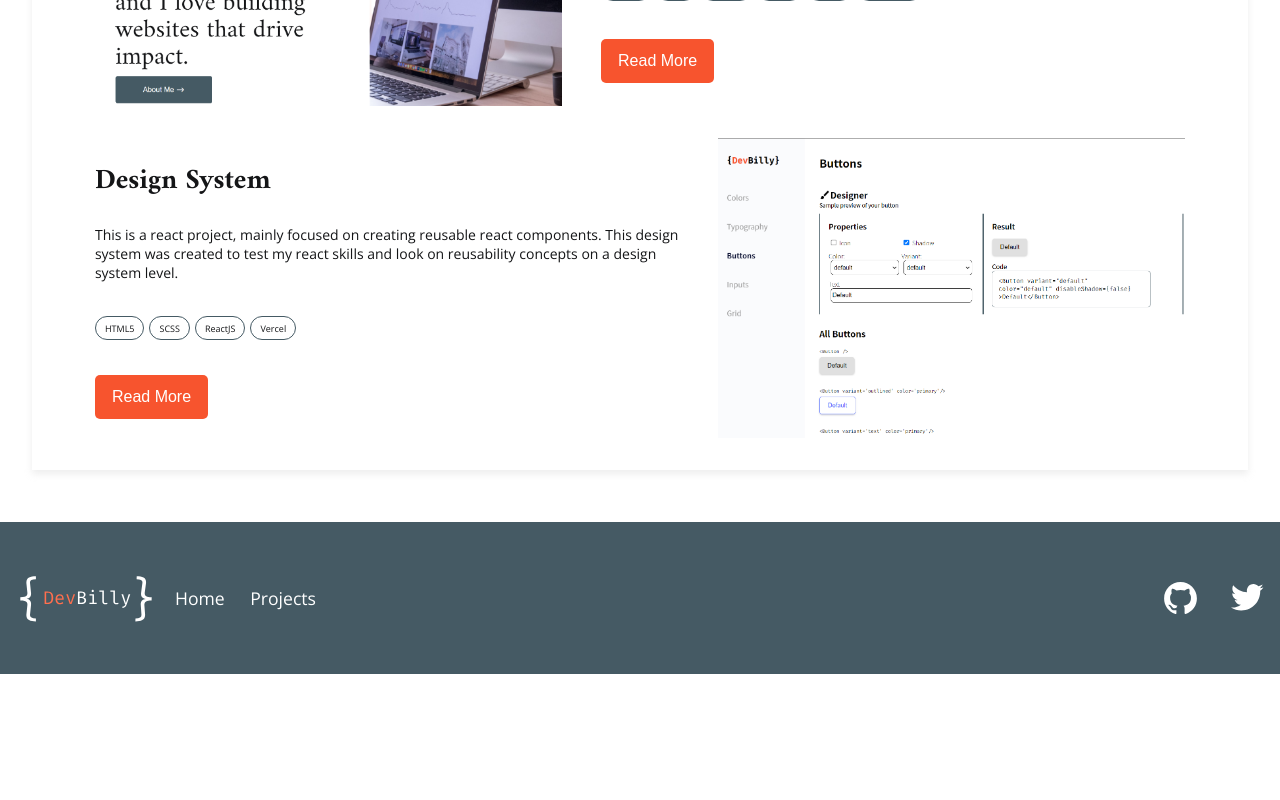
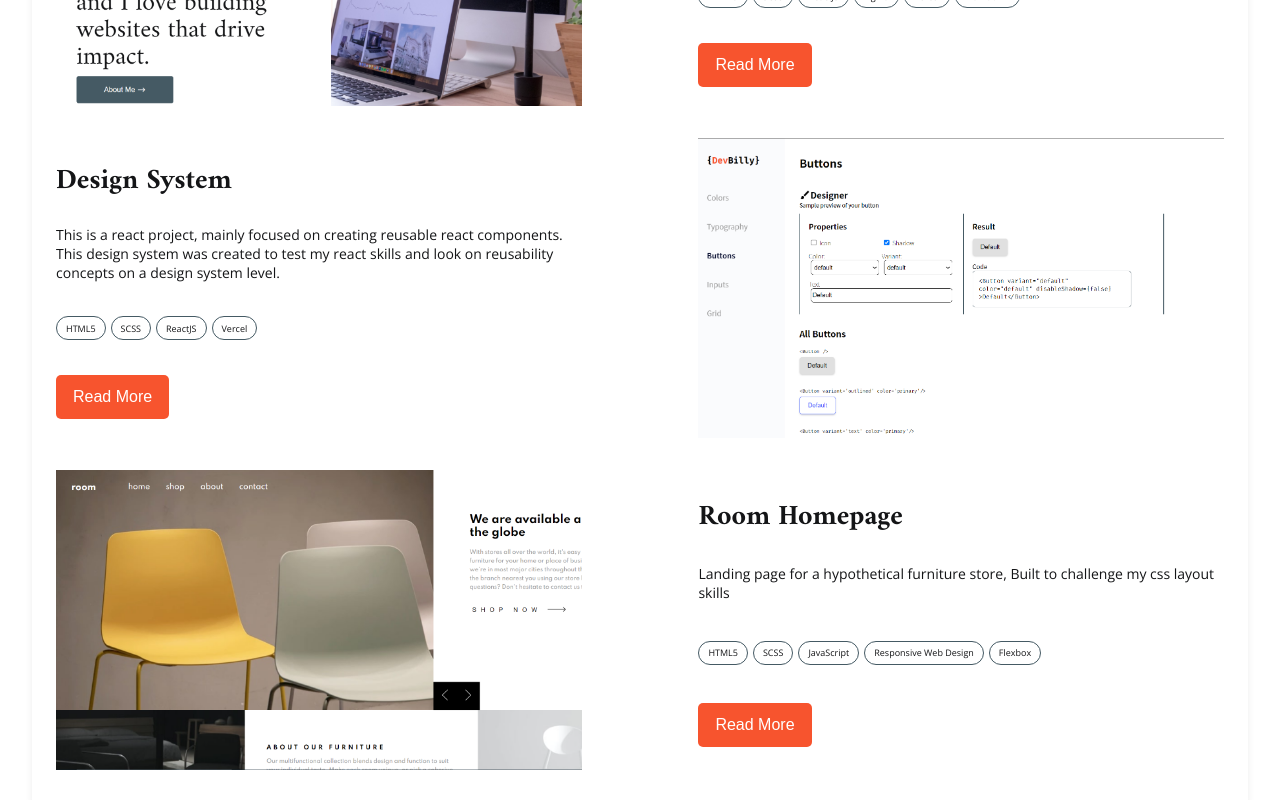
Before and after one commit to dev-billy/dev-billy, a React (Create React App) app: page /projects in a window 1280 px wide. Shown: the part 440-1240 px from the top of the page. Before the commit the page ends 1114 px from the top, so only its background shows below. Built offline with nearby package versions, Linux system fonts and the light colour scheme.

Commit message:
added room project

```diff
--- /dev/null
+++ b/src/data/markdown/roomHomepage.md
@@ -0,0 +1,7 @@
+This project for a landing page of a hypothetical furniture store was a frontend challenge from [Frontend Mentor](https://frontendmentor.io).
+
+Frontend Mentor is a platform that helps you practice building websites by following a design and project brief.
+
+Creating this project has helped me refine my workflow and exposed me to work with more interesting layouts and challenge my responsive web design skills.While working on this project, I got to experience the beauty of flexbox in making layouts easy and using javascript in making the website more interactive.
+
+> The cool illustration from [undraw](https://undraw.co)
--- a/src/data/projects.js
+++ b/src/data/projects.js
@@ -1,6 +1,8 @@
 import devBillySite from "./images/dev-billy.png";
 import designSystem from "./images/design-system.png";
 import bookmark from "./images/bookmark.svg";
+import room from "./images/room-homepage.png";
+import thoughts from "./images/thoughts.svg";
 let projectList = [
   {
     id: 1,
@@ -26,6 +28,24 @@ let projectList = [
     sourceLink: "https://github.com/dev-billy/design-system",
     outroIllustrations: [bookmark],
   },
+  {
+    id: 3,
+    title: "Room Homepage",
+    shortDescription:
+      "Landing page for a hypothetical furniture store, Built to challenge my css layout skills",
+    techStack: [
+      "HTML5",
+      "SCSS",
+      "JavaScript",
+      "Responsive Web Design",
+      "Flexbox",
+    ],
+    story: "roomHomepage.md",
+    image: room,
+    demoLink: "https://room-homepage-dev-billy.vercel.app/",
+    sourceLink: "https://github.com/dev-billy/room-homepage",
+    outroIllustrations: [thoughts],
+  },
 ];
 
 export default projectList;
--- a/src/pages/pagestyles/projects.module.scss
+++ b/src/pages/pagestyles/projects.module.scss
@@ -73,13 +73,13 @@
   .projectList {
     .project {
       flex-direction: row;
-      justify-content: space-evenly;
+      justify-content: space-between;
       .highlightImg {
-        width: 40%;
+        width: 45%;
         min-height: 300px;
       }
       .textContent {
-        width: 50%;
+        width: 45%;
         height: auto;
         justify-content: space-evenly;
       }
```
Also changed, not shown: src/data/images/room-homepage.png (added), src/data/images/thoughts.svg (added).
